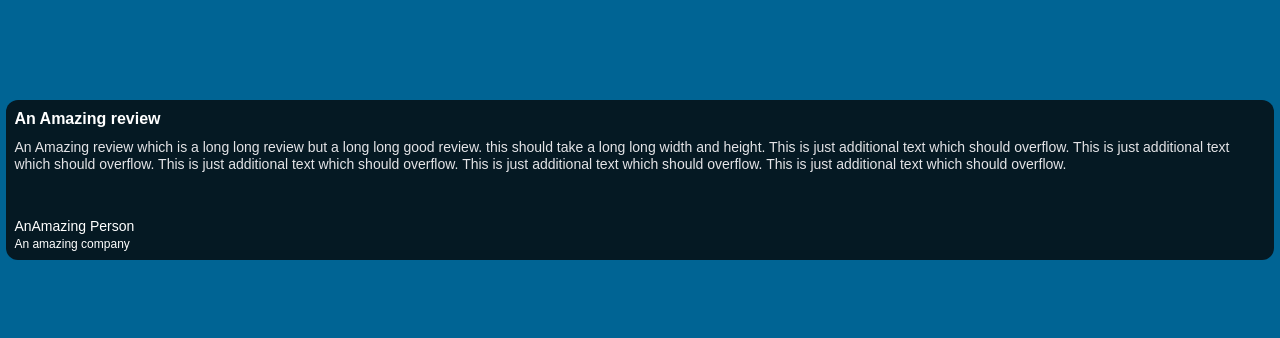
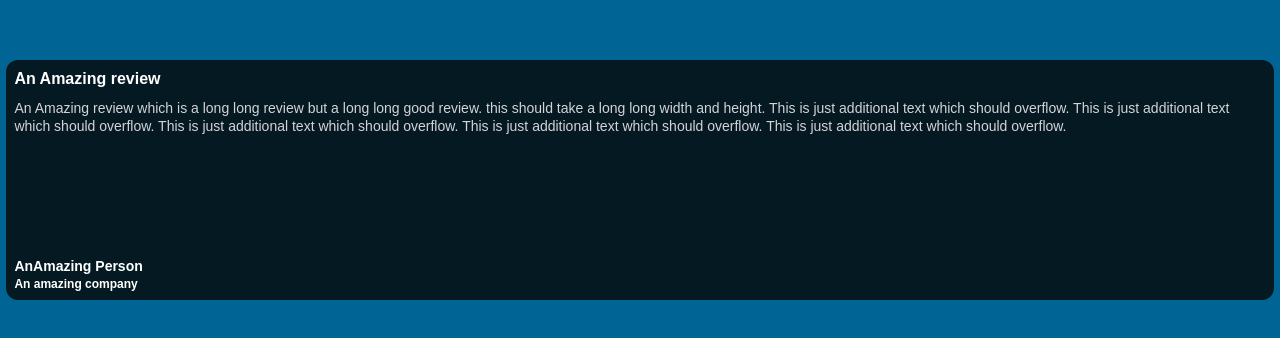
Before and after one commit to HunaCodes/ascensionn, a Next.js app: page /test in a window 1280 px wide. Shown: the part 220-558 px from the top of the page. Built offline with nearby package versions, Linux system fonts and the light colour scheme.

Commit message:
made the review component fixed height

```diff
--- a/src/Components/Review.tsx
+++ b/src/Components/Review.tsx
@@ -4,14 +4,14 @@ import {Review as ReviewType} from "@/interfaces/Review";
 export default function Review({testimonial}:{testimonial:ReviewType}){
 
   return (
-    <div className='flex flex-col gap-2 bg-asc-500 text-sm text-white rounded-xl w-[99%] h-40 p-2'>
+    <div className='flex flex-col gap-2 bg-asc-500 text-sm text-white rounded-xl w-[99%] h-[30vh] p-2'>
       <h1 className='flex text-md font-bold'>{testimonial.title}</h1>
-      <div className='flex w-full h-20 text-zinc-200 text-ellipsis overflow-hidden leading-4.25'>
+      <div className='flex w-full h-full relative text-zinc-300 text-ellipsis overflow-hidden leading-4.5'>
         {testimonial.text}
       </div>
-      <div className='flex flex-col w-full h-10'>
-        <div className='flex w-full text-sm'>{testimonial.name}</div>
-        <div className='flex w-full text-xs'>{testimonial.company}</div>
+      <div className='flex flex-col w-full h-10 font-bold'>
+        <div className='flex w-full text-sm '>{testimonial.name}</div>
+        <div className='flex w-full text-xs '>{testimonial.company}</div>
       </div>
     </div>
   )
```
